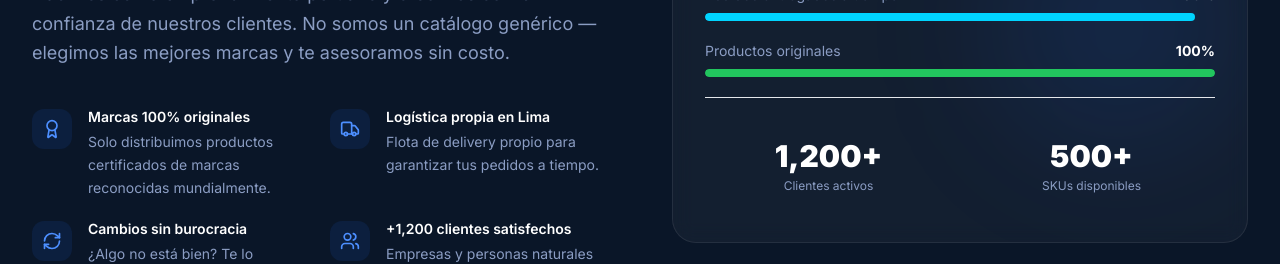
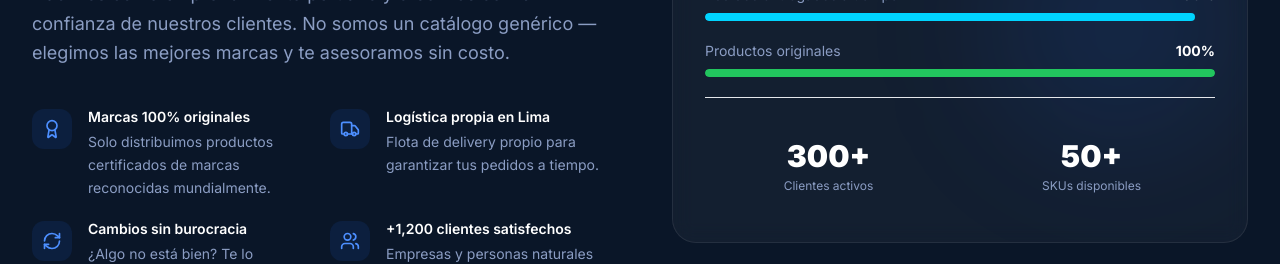
Before and after one commit to cleonlarosa-sys/nexory-shop, a React (Vite) app: page / in a window 1280 px wide. Shown: the part 3580-3844 px from the top of the page. Built offline with nearby package versions, Linux system fonts and the light colour scheme.

Commit message:
Update WhyUsAndCategories.jsx

```diff
--- a/src/components/WhyUsAndCategories.jsx
+++ b/src/components/WhyUsAndCategories.jsx
@@ -73,11 +73,11 @@ export function WhyUs() {
 
                 <div className="pt-6 border-t border-white/8 grid grid-cols-2 gap-4">
                   <div className="text-center p-4 bg-white/4 rounded-2xl">
-                    <div className="text-3xl font-black text-white mb-1">1,200+</div>
+                    <div className="text-3xl font-black text-white mb-1">300+</div>
                     <div className="text-xs text-slate-text">Clientes activos</div>
                   </div>
                   <div className="text-center p-4 bg-white/4 rounded-2xl">
-                    <div className="text-3xl font-black text-white mb-1">500+</div>
+                    <div className="text-3xl font-black text-white mb-1">50+</div>
                     <div className="text-xs text-slate-text">SKUs disponibles</div>
                   </div>
                 </div>
```
